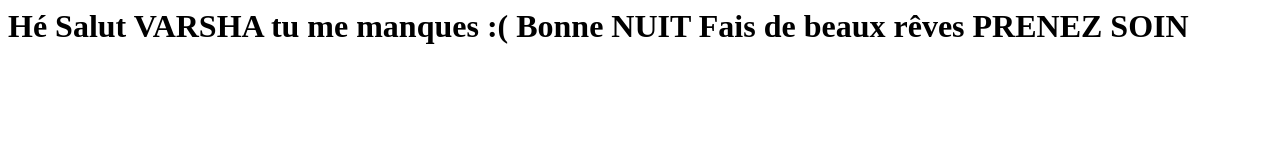
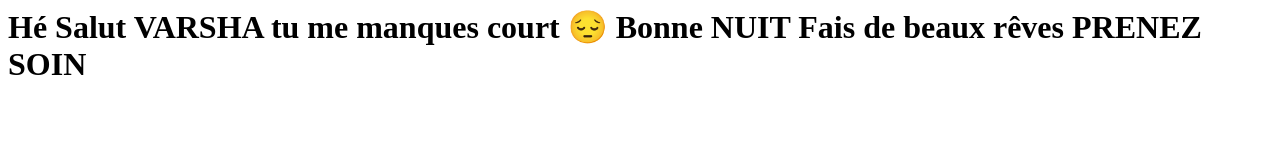
Before and after one commit to soma-bharath/things_in_progress, a plain HTML site: page index.html in a window 1280 px wide. Drawn offline with Linux system fonts and the light colour scheme.

Commit message:
Update index.html

```diff
--- a/index.html
+++ b/index.html
@@ -1,7 +1,7 @@
 <h1>
 Hé Salut VARSHA
 
-tu me manques :(
+tu me manques court &#128532;
 
 Bonne NUIT Fais de beaux rêves PRENEZ SOIN
 
```
